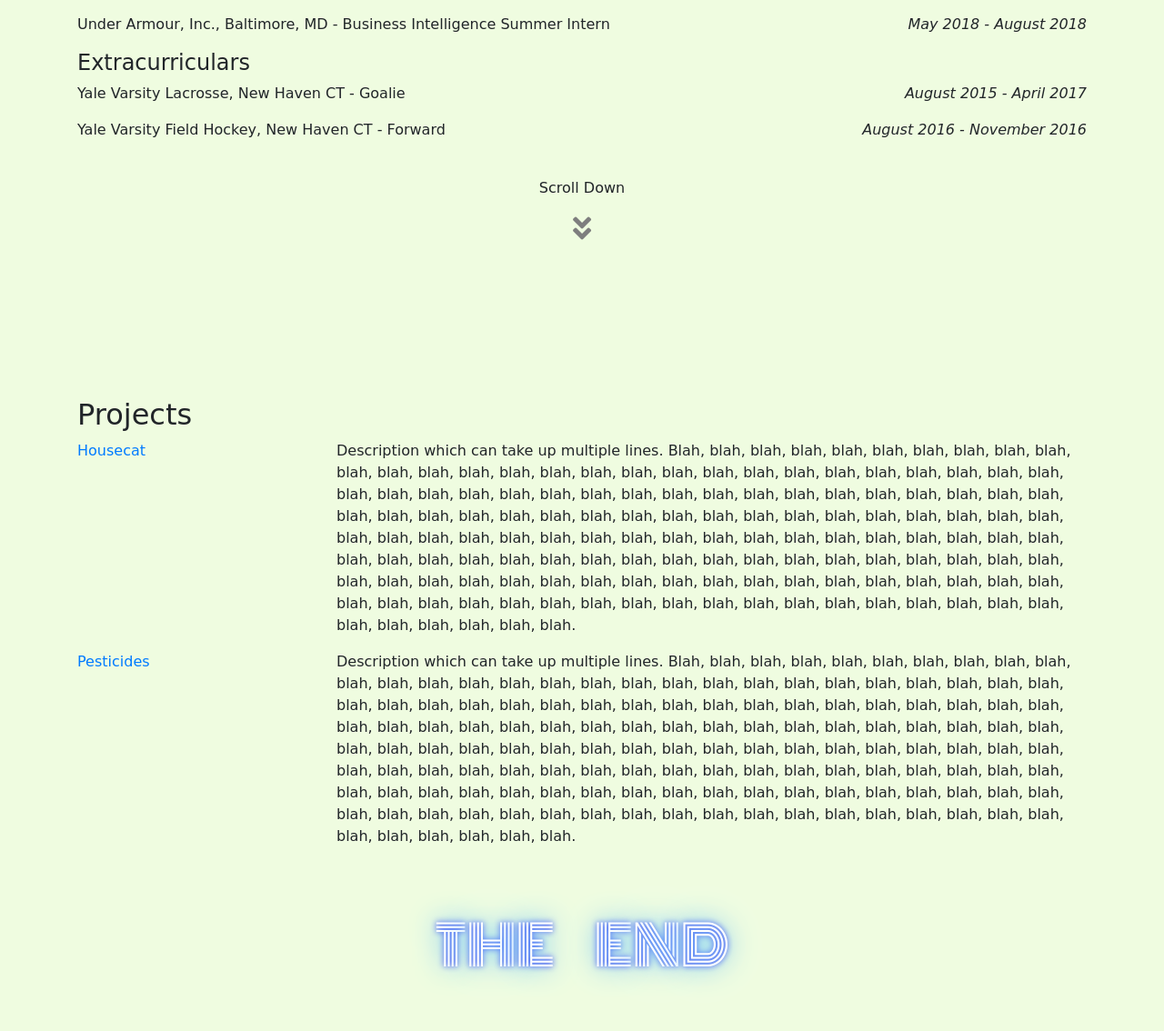
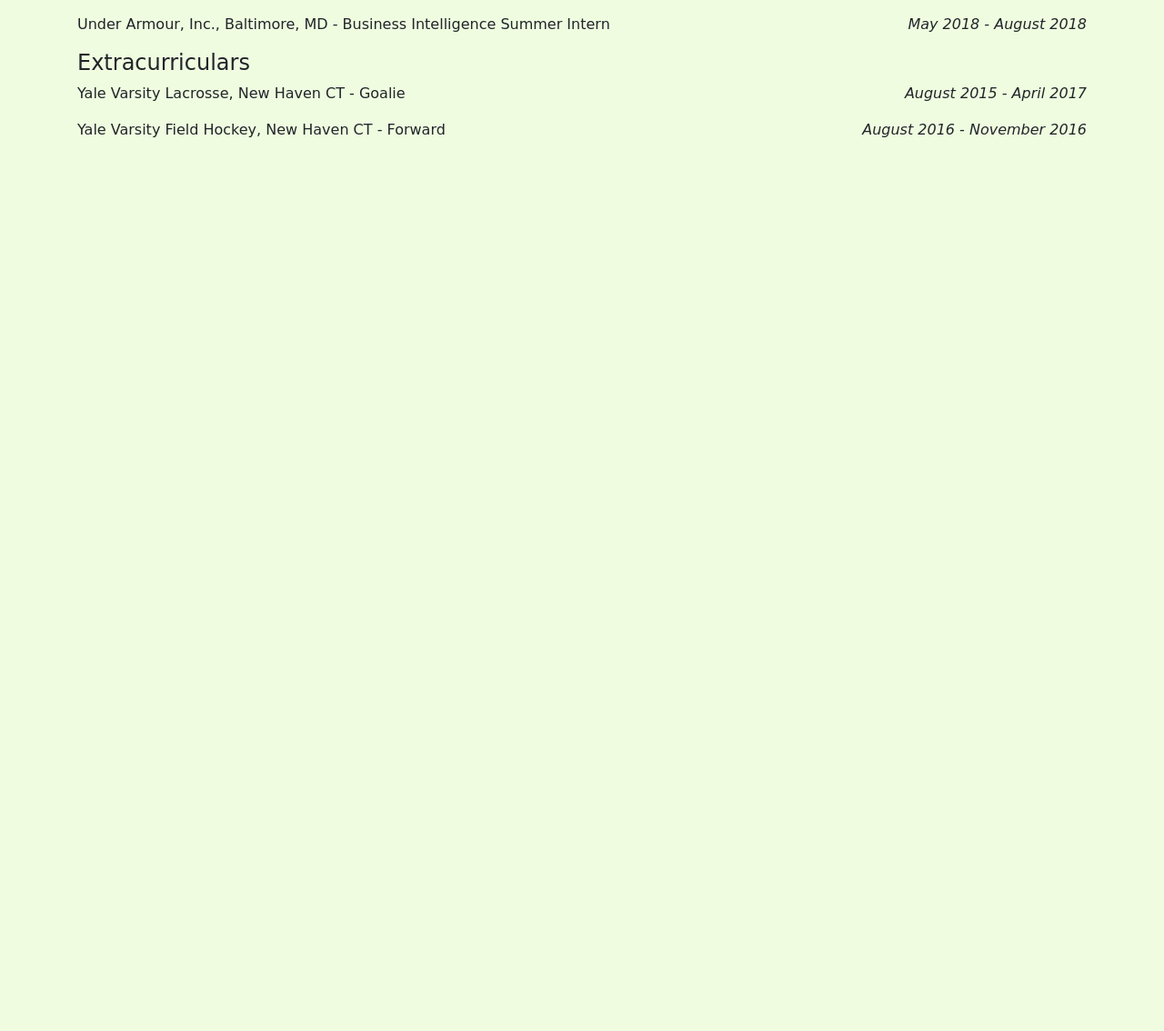
Before and after one commit to acarr15/portfolio, a Django app: page / in a window 1280 px wide. Shown: the part 395-1529 px from the top of the page at 91% size. After the commit the page ends 546 px from the top, so only its background shows below. Run offline with Django 3.2, Linux system fonts and the light colour scheme; some libraries are stand-ins or nearby versions; some web fonts are replaced.

Commit message:
removing previous commit

```diff
--- a/resume/templates/resume/index.html
+++ b/resume/templates/resume/index.html
@@ -104,34 +104,5 @@
 		</div>
 	</div>
 </div>
-<div class="container mt-2 mb-5 text-center">
-	<p>Scroll Down</p>
-	<i class="fa fa-angle-double-down fa-2x"></i>
-</div>
-<br>
-<br>
-<br>
-<div class="container my-5">
-	<h2>Projects</h2>
-	<div class="row">
-		<div class="col-md-3 text-left">
-			<p><a href="https://house-cat.herokuapp.com/" target="_blank">Housecat</a></p>
-		</div>
-		<div class="col-md-9">
-			<p>Description which can take up multiple lines. Blah, blah, blah, blah, blah, blah, blah, blah, blah, blah, blah, blah, blah, blah, blah, blah, blah, blah, blah, blah, blah, blah, blah, blah, blah, blah, blah, blah, blah, blah, blah, blah, blah, blah, blah, blah, blah, blah, blah, blah, blah, blah, blah, blah, blah, blah, blah, blah, blah, blah, blah, blah, blah, blah, blah, blah, blah, blah, blah, blah, blah, blah, blah, blah, blah, blah, blah, blah, blah, blah, blah, blah, blah, blah, blah, blah, blah, blah, blah, blah, blah, blah, blah, blah, blah, blah, blah, blah, blah, blah, blah, blah, blah, blah, blah, blah, blah, blah, blah, blah, blah, blah, blah, blah, blah, blah, blah, blah, blah, blah, blah, blah, blah, blah, blah, blah, blah, blah, blah, blah, blah, blah, blah, blah, blah, blah, blah, blah, blah, blah, blah, blah, blah, blah, blah, blah, blah, blah, blah, blah, blah, blah.</p>
-		</div>
-	</div>
-	<div class="row">
-		<div class="col-md-3 text-left">
-			<p><a href="#">Pesticides</a></p>
-		</div>
-		<div class="col-md-9">
-			<p>Description which can take up multiple lines. Blah, blah, blah, blah, blah, blah, blah, blah, blah, blah, blah, blah, blah, blah, blah, blah, blah, blah, blah, blah, blah, blah, blah, blah, blah, blah, blah, blah, blah, blah, blah, blah, blah, blah, blah, blah, blah, blah, blah, blah, blah, blah, blah, blah, blah, blah, blah, blah, blah, blah, blah, blah, blah, blah, blah, blah, blah, blah, blah, blah, blah, blah, blah, blah, blah, blah, blah, blah, blah, blah, blah, blah, blah, blah, blah, blah, blah, blah, blah, blah, blah, blah, blah, blah, blah, blah, blah, blah, blah, blah, blah, blah, blah, blah, blah, blah, blah, blah, blah, blah, blah, blah, blah, blah, blah, blah, blah, blah, blah, blah, blah, blah, blah, blah, blah, blah, blah, blah, blah, blah, blah, blah, blah, blah, blah, blah, blah, blah, blah, blah, blah, blah, blah, blah, blah, blah, blah, blah, blah, blah, blah, blah.</p>
-		</div>
-	</div>
-</div>
-<div class="board mb-5 text-center">
-	<span id="no">The &nbsp; &nbsp; &nbsp;</span>
-	<span id="vacancy">End</span>
-</div>
+
 {% endblock content %}
```
